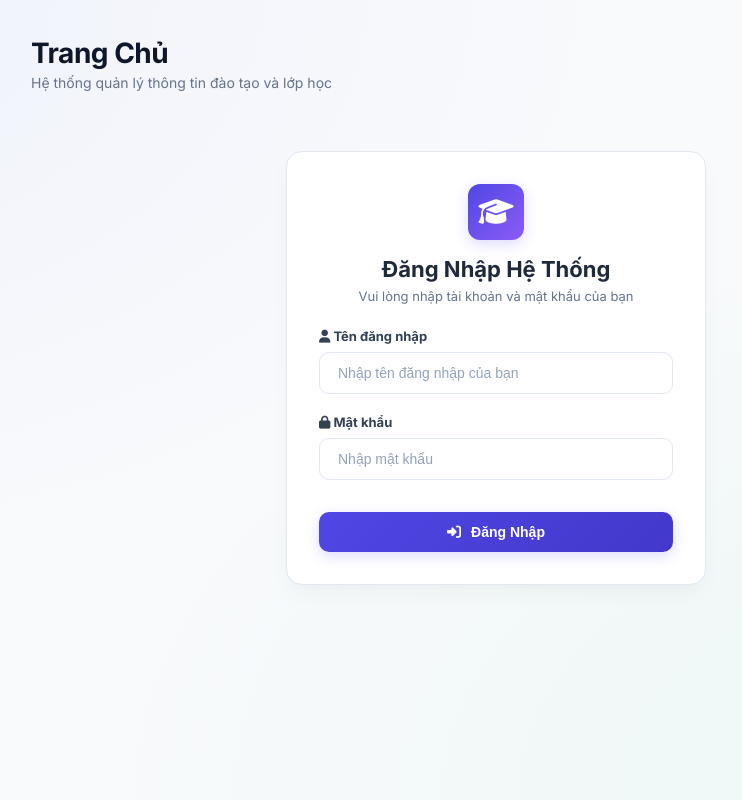
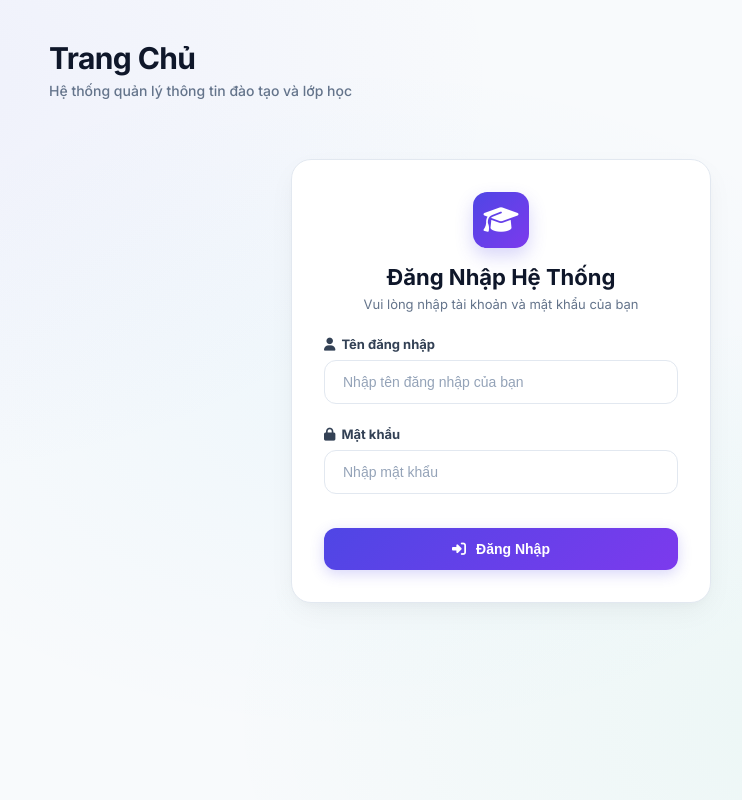
Before and after one commit to HuyHago1111/Managerment_Classrom, a FastAPI app: page / in a window 1280 px wide. Shown: the whole page, without its empty margins (279-1021 px from the left). Run offline with FastAPI, Linux system fonts and the light colour scheme.

Commit message:
Upgrade interface to ultra-modern bright enterprise design system

```diff
--- a/classroom_management/static/css/style.css
+++ b/classroom_management/static/css/style.css
@@ -7,27 +7,41 @@
   --bg-card: #ffffff;
   --bg-sidebar: #ffffff;
   --border-color: #e2e8f0;
+  --border-hover: #cbd5e1;
   --border-focus: #6366f1;
+
   --primary: #4f46e5;
-  --primary-hover: #4338ca;
-  --primary-light: #e0e7ff;
-  --primary-glow: rgba(79, 70, 229, 0.2);
+  --primary-gradient: linear-gradient(135deg, #4f46e5 0%, #7c3aed 100%);
+  --primary-hover: linear-gradient(135deg, #4338ca 0%, #6d28d9 100%);
+  --primary-light: #eef2ff;
+  --primary-glow: rgba(79, 70, 229, 0.22);
+
   --success: #10b981;
-  --success-light: #d1fae5;
+  --success-light: #ecfdf5;
+  --success-border: #a7f3d0;
   --warning: #f59e0b;
-  --warning-light: #fef3c7;
+  --warning-light: #fffbeb;
+  --warning-border: #fde68a;
   --danger: #ef4444;
-  --danger-light: #fee2e2;
-  --info: #06b6d4;
-  --info-light: #cffaff;
-  --text-main: #1e293b;
+  --danger-light: #fef2f2;
+  --danger-border: #fecaca;
+  --info: #0284c7;
+  --info-light: #f0f9ff;
+  --info-border: #bae6fd;
+
+  --text-main: #0f172a;
+  --text-secondary: #334155;
   --text-muted: #64748b;
-  --sidebar-width: 270px;
-  --radius: 16px;
-  --radius-sm: 10px;
-  --shadow: 0 10px 25px -5px rgba(0, 0, 0, 0.05), 0 8px 10px -6px rgba(0, 0, 0, 0.01);
-  --shadow-hover: 0 20px 30px -10px rgba(79, 70, 229, 0.12);
-  --transition: all 0.22s cubic-bezier(0.4, 0, 0.2, 1);
+
+  --sidebar-width: 280px;
+  --radius: 20px;
+  --radius-sm: 12px;
+  --radius-xs: 8px;
+
+  --shadow-sm: 0 2px 8px rgba(15, 23, 42, 0.04);
+  --shadow: 0 10px 30px -5px rgba(15, 23, 42, 0.06), 0 4px 12px -2px rgba(15, 23, 42, 0.03);
+  --shadow-hover: 0 20px 35px -8px rgba(79, 70, 229, 0.16), 0 8px 16px -4px rgba(15, 23, 42, 0.04);
+  --transition: all 0.25s cubic-bezier(0.16, 1, 0.3, 1);
 }
 
 * {
@@ -41,13 +55,16 @@ body {
   background-color: var(--bg-main);
   color: var(--text-main);
   background-image:
-    radial-gradient(at 0% 0%, rgba(99, 102, 241, 0.06) 0px, transparent 50%),
-    radial-gradient(at 100% 100%, rgba(16, 185, 129, 0.05) 0px, transparent 50%);
+    radial-gradient(at 10% 10%, rgba(99, 102, 241, 0.07) 0px, transparent 40%),
+    radial-gradient(at 90% 90%, rgba(16, 185, 129, 0.06) 0px, transparent 40%),
+    radial-gradient(at 50% 50%, rgba(14, 165, 233, 0.04) 0px, transparent 60%);
+  background-attachment: fixed;
   min-height: 100vh;
   overflow-x: hidden;
+  -webkit-font-smoothing: antialiased;
 }
 
-/* Bright Glass Panel */
+/* Glass Panel Element */
 .glass-panel {
   background: var(--bg-card);
   border: 1px solid var(--border-color);
@@ -57,54 +74,60 @@ body {
 }
 
 .glass-panel:hover {
+  border-color: var(--border-hover);
   box-shadow: var(--shadow-hover);
 }
 
-/* Layout */
+/* Main Layout */
 #app {
   display: flex;
   min-height: 100vh;
 }
 
-/* Sidebar */
+/* Sidebar Navigation */
 .sidebar {
   width: var(--sidebar-width);
   background: var(--bg-sidebar);
   border-right: 1px solid var(--border-color);
   display: flex;
   flex-direction: column;
-  padding: 28px 20px;
+  padding: 30px 22px;
   position: fixed;
   height: 100vh;
   z-index: 100;
-  box-shadow: 4px 0 15px rgba(0, 0, 0, 0.02);
+  box-shadow: 4px 0 20px rgba(15, 23, 42, 0.03);
 }
 
 .brand {
   display: flex;
   align-items: center;
   gap: 14px;
-  padding: 0 6px 24px 6px;
+  padding-bottom: 24px;
   border-bottom: 1px solid var(--border-color);
   margin-bottom: 24px;
 }
 
 .brand-icon {
-  width: 44px;
-  height: 44px;
-  background: linear-gradient(135deg, var(--primary), #8b5cf6);
-  border-radius: 12px;
+  width: 48px;
+  height: 48px;
+  background: var(--primary-gradient);
+  border-radius: 14px;
   display: flex;
   align-items: center;
   justify-content: center;
   color: #ffffff;
-  font-size: 22px;
-  box-shadow: 0 4px 14px var(--primary-glow);
+  font-size: 24px;
+  box-shadow: 0 8px 18px var(--primary-glow);
+  transition: var(--transition);
+}
+
+.brand:hover .brand-icon {
+  transform: rotate(-5deg) scale(1.05);
 }
 
 .brand-text h2 {
-  font-size: 17px;
-  font-weight: 700;
+  font-size: 18px;
+  font-weight: 800;
   color: #0f172a;
   letter-spacing: -0.4px;
 }
@@ -191,25 +226,25 @@ body {
   overflow: hidden;
 }
 
-.user-info .badge-role {
+.badge-role {
   display: inline-block;
   font-size: 11px;
-  padding: 2px 10px;
+  padding: 3px 10px;
   border-radius: 20px;
   font-weight: 700;
   text-transform: uppercase;
   letter-spacing: 0.5px;
 }
 
-.badge-admin { background: var(--danger-light); color: #dc2626; border: 1px solid #fca5a5; }
+.badge-admin { background: var(--danger-light); color: #dc2626; border: 1px solid var(--danger-border); }
 .badge-teacher { background: var(--primary-light); color: #4338ca; border: 1px solid #c7d2fe; }
-.badge-student { background: var(--success-light); color: #047857; border: 1px solid #a7f3d0; }
+.badge-student { background: var(--success-light); color: #047857; border: 1px solid var(--success-border); }
 
 /* Main Content Area */
 .main-content {
   margin-left: var(--sidebar-width);
   flex: 1;
-  padding: 36px 40px;
+  padding: 40px 48px;
   max-width: calc(100vw - var(--sidebar-width));
 }
 
@@ -221,67 +256,77 @@ body {
 }
 
 .page-title h1 {
+  font-size: 30px;
+  font-weight: 800;
+  color: #0f172a;
+  letter-spacing: -0.6px;
+}
+
+.page-title p {
+  color: var(--text-muted);
+  font-size: 14px;
+  margin-top: 6px;
+  font-weight: 500;
+}
+
+/* Stat Cards Grid */
+.stats-grid {
+  display: grid;
+  grid-template-columns: repeat(auto-fit, minmax(240px, 1fr));
+  gap: 24px;
+  margin-bottom: 32px;
+}
+
+.stat-card {
+  padding: 26px;
+  display: flex;
+  align-items: center;
+  gap: 22px;
+  background: #ffffff;
+  border-radius: var(--radius);
+}
+
+.stat-card:hover {
+  transform: translateY(-4px);
+}
+
+.stat-icon {
+  width: 58px;
+  height: 58px;
+  border-radius: 18px;
+  display: flex;
+  align-items: center;
+  justify-content: center;
+  font-size: 26px;
+  flex-shrink: 0;
+}
+
+.stat-icon.blue { background: linear-gradient(135deg, #eff6ff, #dbeafe); color: #2563eb; }
+.stat-icon.purple { background: linear-gradient(135deg, #f5f3ff, #ede9fe); color: #7c3aed; }
+.stat-icon.green { background: linear-gradient(135deg, #ecfdf5, #d1fae5); color: #059669; }
+.stat-icon.amber { background: linear-gradient(135deg, #fffbeb, #fef3c7); color: #d97706; }
+
+.stat-info h3 {
   font-size: 28px;
   font-weight: 800;
   color: #0f172a;
   letter-spacing: -0.5px;
 }
 
-.page-title p {
-  color: var(--text-muted);
-  font-size: 14px;
-  margin-top: 4px;
-}
-
-/* Stat Cards Grid */
-.stats-grid {
-  display: grid;
-  grid-template-columns: repeat(auto-fit, minmax(230px, 1fr));
-  gap: 22px;
-  margin-bottom: 32px;
-}
-
-.stat-card {
-  padding: 24px;
-  display: flex;
-  align-items: center;
-  gap: 20px;
-  background: #ffffff;
-}
-
-.stat-icon {
-  width: 54px;
-  height: 54px;
-  border-radius: 16px;
-  display: flex;
-  align-items: center;
-  justify-content: center;
-  font-size: 24px;
-}
-
-.stat-icon.blue { background: #eff6ff; color: #2563eb; }
-.stat-icon.purple { background: #f5f3ff; color: #7c3aed; }
-.stat-icon.green { background: #ecfdf5; color: #059669; }
-.stat-icon.amber { background: #fffbeb; color: #d97706; }
-
-.stat-info h3 {
-  font-size: 26px;
-  font-weight: 800;
-  color: #0f172a;
-}
-
 .stat-info p {
   color: var(--text-muted);
   font-size: 13px;
   font-weight: 600;
+  margin-top: 2px;
 }
 
 /* Data Tables */
 .table-container {
   overflow-x: auto;
-  margin-top: 16px;
+  margin-top: 20px;
   border-radius: var(--radius-sm);
   border: 1px solid var(--border-color);
+  box-shadow: var(--shadow-sm);
 }
 
 .custom-table {
@@ -322,20 +367,23 @@ body {
   display: flex;
   flex-direction: column;
   gap: 8px;
-  margin-bottom: 20px;
+  margin-bottom: 22px;
 }
 
 .form-group label {
   font-size: 13px;
   font-weight: 700;
   color: #334155;
+  display: flex;
+  align-items: center;
+  gap: 6px;
 }
 
 .form-control {
   background: #ffffff;
   border: 1.5px solid var(--border-color);
   color: #0f172a;
-  padding: 12px 18px;
+  padding: 13px 18px;
   border-radius: var(--radius-sm);
   font-size: 14px;
   outline: none;
@@ -353,7 +401,7 @@ body {
 
 /* Buttons */
 .btn {
-  padding: 12px 22px;
+  padding: 13px 24px;
   border-radius: var(--radius-sm);
   font-size: 14px;
   font-weight: 700;
@@ -366,36 +414,39 @@ body {
 }
 
 .btn-primary {
-  background: linear-gradient(135deg, var(--primary), #4338ca);
+  background: var(--primary-gradient);
   color: #ffffff;
   box-shadow: 0 4px 14px var(--primary-glow);
 }
 
 .btn-primary:hover {
   transform: translateY(-2px);
-  box-shadow: 0 8px 20px var(--primary-glow);
+  box-shadow: 0 8px 22px var(--primary-glow);
+  background: var(--primary-hover);
 }
 
 .btn-secondary {
   background: #f1f5f9;
   color: #334155;
-  border: 1px solid var(--border-color);
+  border: 1.5px solid var(--border-color);
 }
 
 .btn-secondary:hover {
   background: #e2e8f0;
+  color: #0f172a;
 }
 
 .btn-sm {
-  padding: 8px 14px;
+  padding: 9px 16px;
   font-size: 12px;
-  border-radius: 8px;
+  border-radius: var(--radius-xs);
 }
 
-.btn-success { background: #10b981; color: #fff; }
-.btn-success:hover { background: #059669; }
-.btn-danger { background: #ef4444; color: #fff; }
-.btn-danger:hover { background: #dc2626; }
+.btn-success { background: #10b981; color: #fff; box-shadow: 0 4px 12px rgba(16, 185, 129, 0.25); }
+.btn-success:hover { background: #059669; transform: translateY(-2px); }
+
+.btn-danger { background: #ef4444; color: #fff; box-shadow: 0 4px 12px rgba(239, 68, 68, 0.25); }
+.btn-danger:hover { background: #dc2626; transform: translateY(-2px); }
 
 /* Modals */
 .modal-overlay {
```
Also changed, not shown: other parts of classroom_management/static/css/style.css (+64 -41 lines).
